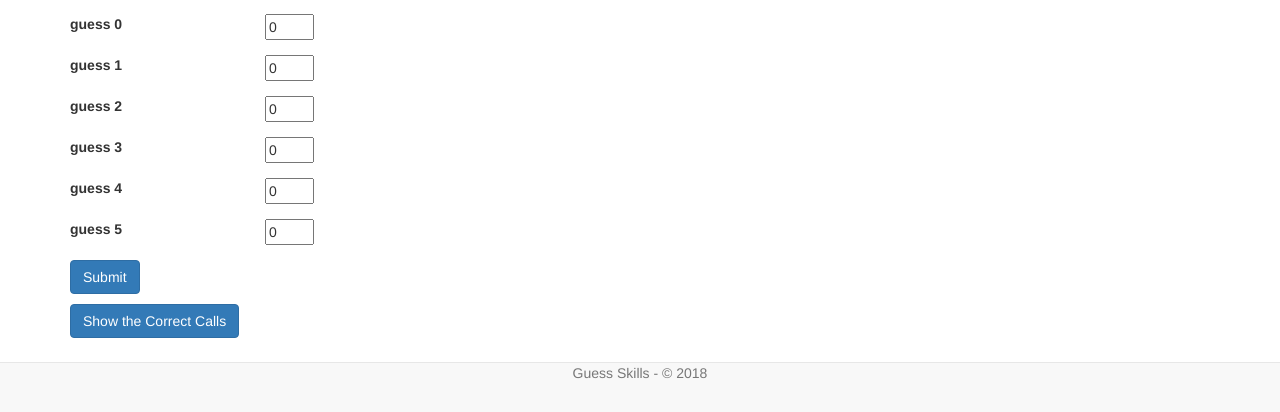
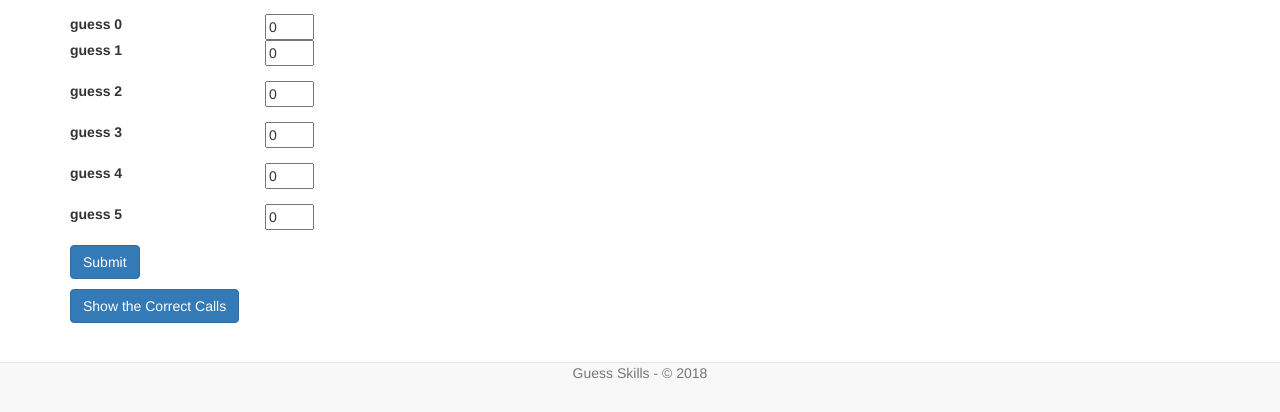
Before and after one commit to glgaines/guess5, a website: page docs/index.html in a window 1280 px wide. Shown: the part 388-800 px from the top of the page. Drawn offline with nearby package versions, Linux system fonts and the light colour scheme.

Commit message:
adding front end files for Github Pages

```diff
--- a/docs/index.html
+++ b/docs/index.html
@@ -27,8 +27,7 @@
 					 	<div class="col-sm-10">
 						 	<input type="number" min="0" max="9" step="1" value="0" name="guess0" id="input_guess0">
 					 	</div>
-					</div>
-					<div class="form-group row">
+
 						<label for="guess1" class="col-sm-2 col-form-label">guess 1</label>
 						<div class="col-sm-10">
 							<input type="number" min="0" max="9" step="1" value="0" name="guess1" id="input_guess1">
```
Also changed, not shown: src/index.html (+1 -2 lines).
